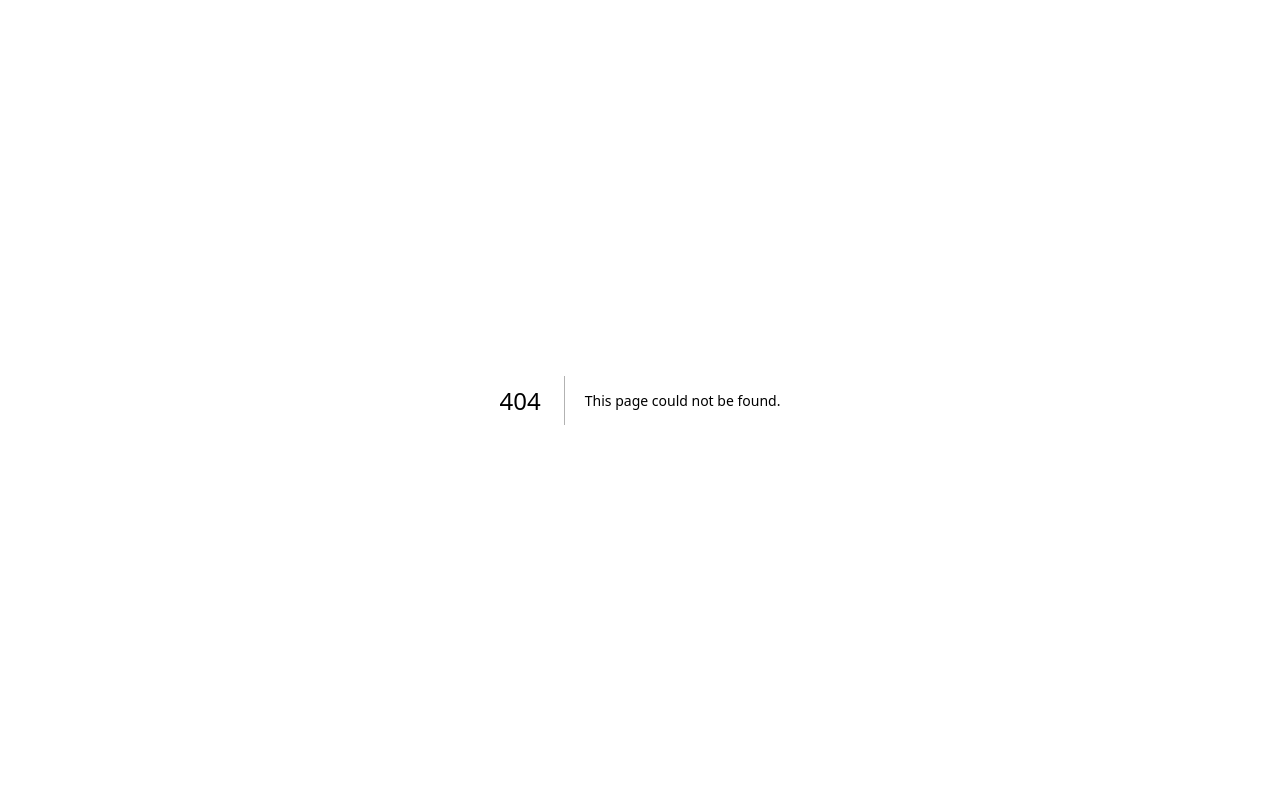
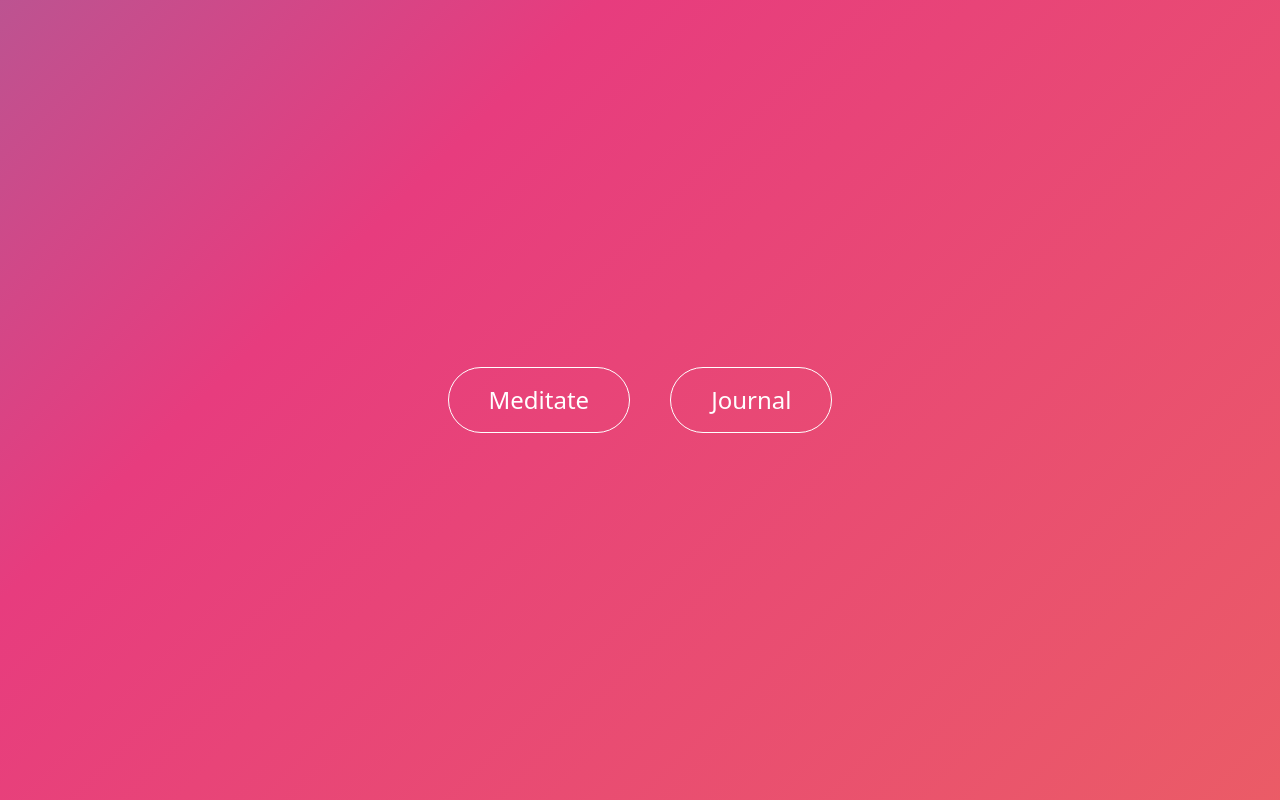
Before and after one commit to nessed/Zen-App, a Next.js app: page /main-after-auth-page in a window 1280 px wide. Before the commit this address had no page. Built offline with nearby package versions, Linux system fonts and the light colour scheme.

Commit message:
added new journal page, navigation page now adding backend in next commit

```diff
--- /dev/null
+++ b/src/app/components/LoginForm.js
@@ -0,0 +1,6 @@
+
+export default function LoginForm() {
+  return (
+    <div>LoginForm</div>
+  )
+}
--- /dev/null
+++ b/src/app/journal/page.js
@@ -0,0 +1,5 @@
+import React from "react";
+
+export default function journal() {
+  return <div>page</div>;
+}
--- /dev/null
+++ b/src/app/main-after-auth-page/page.js
@@ -0,0 +1,25 @@
+import Link from "next/link";
+export default function main() {
+  return (
+    <div className=" flex flex-row flex-center h-screen items-center justify-center">
+      <div className="px-5">
+        <Link className="w-1/5" href="/meditation" passHref>
+          <div className="border border-white text-white py-4 px-10 text-center rounded-full text-xl hover:bg-white hover:text-gray-800 transition-colors duration-300 cursor-pointer">
+            <div data-aos="zoom-out" className="text-2xl">
+              Meditate{" "}
+            </div>
+          </div>
+        </Link>
+      </div>
+      <div className="px-5">
+        <Link className="w-1/5" href="/journal" passHref>
+          <div className="border border-white text-white py-4 px-10 text-center rounded-full text-xl hover:bg-white hover:text-gray-800 transition-colors duration-300 cursor-pointer">
+            <div data-aos="zoom-out" className="text-2xl">
+              Journal
+            </div>
+          </div>
+        </Link>
+      </div>
+    </div>
+  );
+}
--- a/src/app/meditation/page.js
+++ b/src/app/meditation/page.js
@@ -1,10 +1,8 @@
 "use client";
 import Link from "next/link";
-import Image from "next/image";
-import SimpleSlider from "../components/SimpleSlider";
-import CountdownTimer from "../components/CountdownTimer";
 import { useState } from "react";
 import { Play, Pause } from "lucide-react"; // Import Lucide icons for play and pause
+import CountdownTimer from "../components/CountdownTimer";
 
 export default function Meditation() {
   const [isPlaying, setIsPlaying] = useState(false);
@@ -13,12 +11,23 @@ export default function Meditation() {
   const toggleIsPlaying = () => {
     setIsPlaying((prevIsPlaying) => !prevIsPlaying);
   };
+
   return (
     <div
       data-aos="fade-up"
       data-aos-duration="2000"
-      className="flex items-center justify-center h-screen timer"
+      className="relative flex items-center justify-center h-screen timer"
     >
+      {/* Back Link positioned absolutely */}
+      <div className="absolute top-4 left-4">
+        <Link href="/main-after-auth-page" passHref>
+          <div className="text-2xl text-white">
+            Back
+          </div>
+        </Link>
+      </div>
+
+      {/* Centered Content */}
       <div className="flex flex-col items-center justify-center">
         <CountdownTimer
           className="font size-extralight timer"
--- a/src/app/page.js
+++ b/src/app/page.js
@@ -44,7 +44,7 @@ export default function Home() {
           </div>
         </div>
         <div className="flex w-full justify-between pt-16">
-          <Link href="/meditation" passHref>
+          <Link href="/main-after-auth-page" passHref>
             <div className="border border-white text-white py-4 px-16 rounded-full text-xl hover:bg-white hover:text-gray-800 transition-colors duration-300 cursor-pointer">
               <div data-aos="zoom-out" className="text-2xl">
                 Get Started
```
Also changed, not shown: 1 other file (tests, documents, lock files or other folders).
